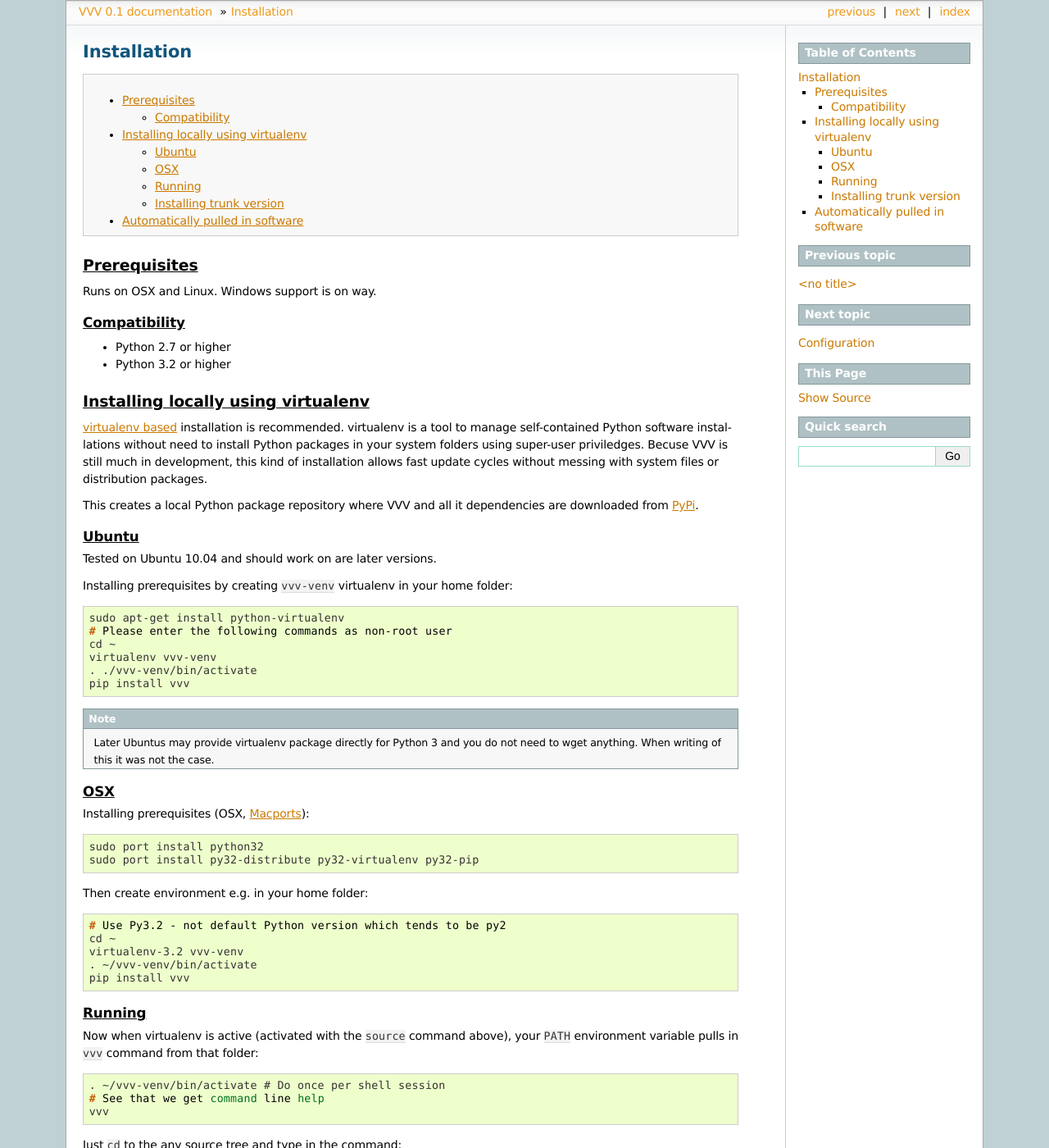
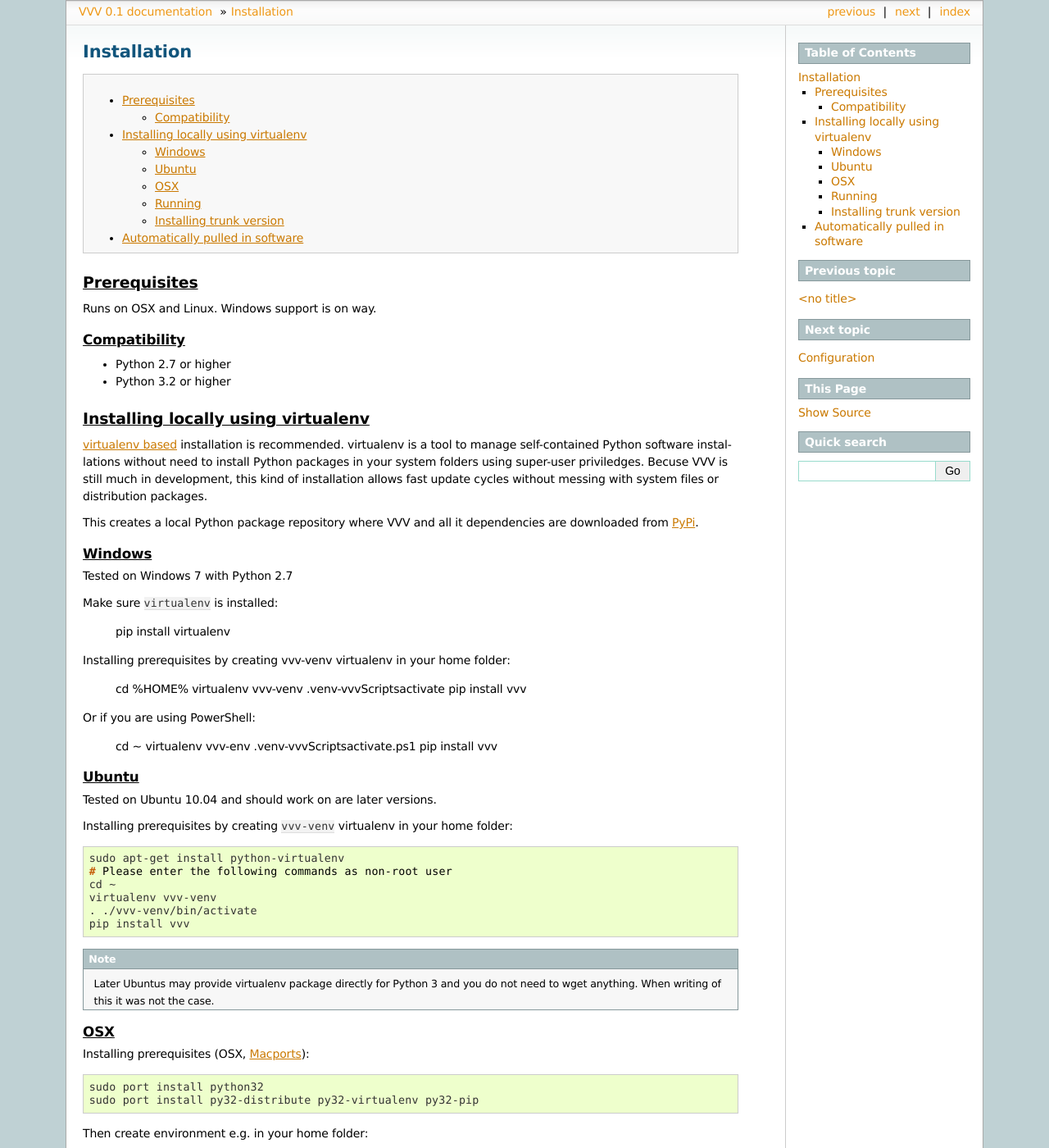
Before and after one commit to miohtama/vvv, a Sphinx documentation site: the page built from docs/source/installation.rst, in a window 1280 px wide and 1400 px high. Shown: the whole window at 82% size. Built offline with Sphinx 7.4.7, drawn with Linux system fonts in a browser that asks for light colours.

Commit message:
Windows instructions

```diff
--- a/docs/source/installation.rst
+++ b/docs/source/installation.rst
@@ -28,6 +28,29 @@
 
 This creates a local Python package repository
 where VVV and all it dependencies are downloaded from `PyPi <http://pypi.python.org>`_.
+
+Windows
++++++++++
+
+Tested on Windows 7 with Python 2.7
+
+Make sure ``virtualenv`` is installed:
+
+    pip install virtualenv
+
+Installing prerequisites by creating vvv-venv virtualenv in your home folder:
+
+    cd %HOME%
+    virtualenv vvv-venv
+    .\venv-vvv\Scripts\activate
+    pip install vvv
+
+Or if you are using PowerShell:
+
+    cd ~
+    virtualenv vvv-env
+    .\venv-vvv\Scripts\activate.ps1
+    pip install vvv
 
 Ubuntu
 +++++++++
```
